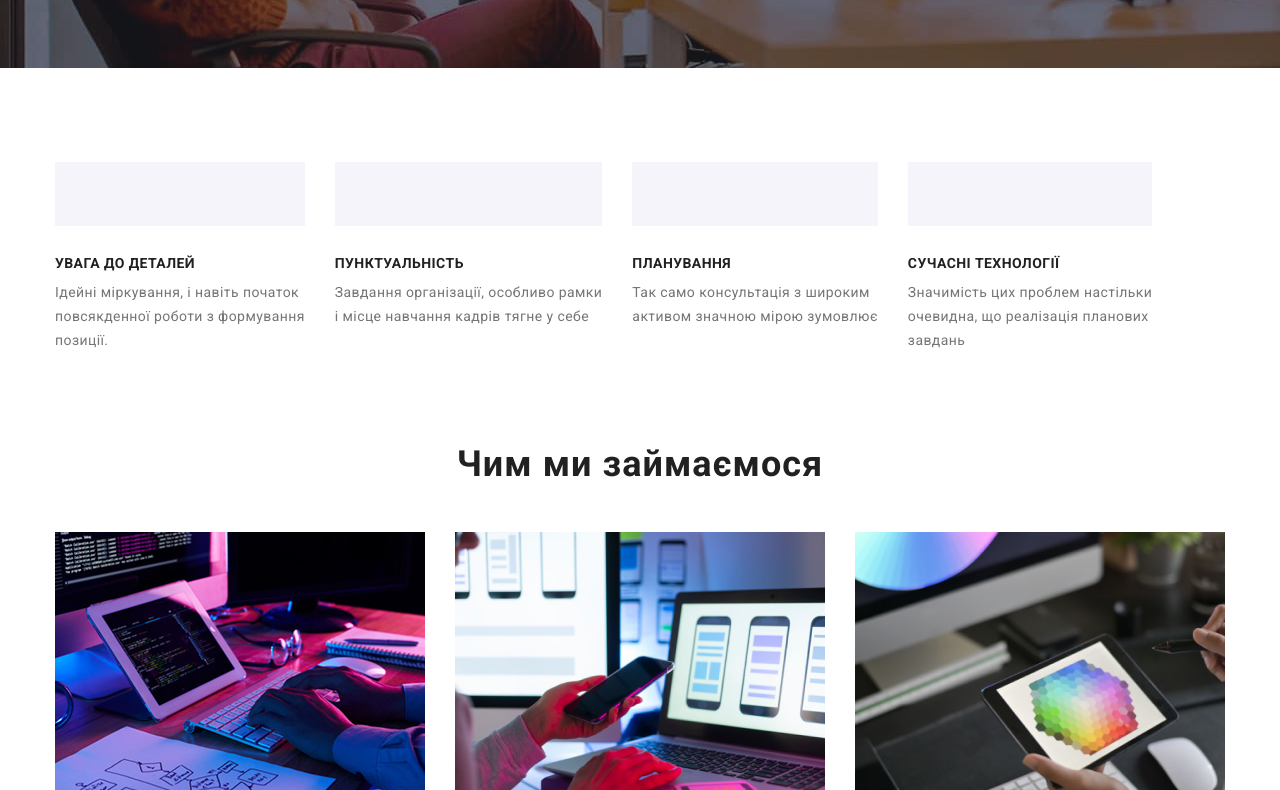
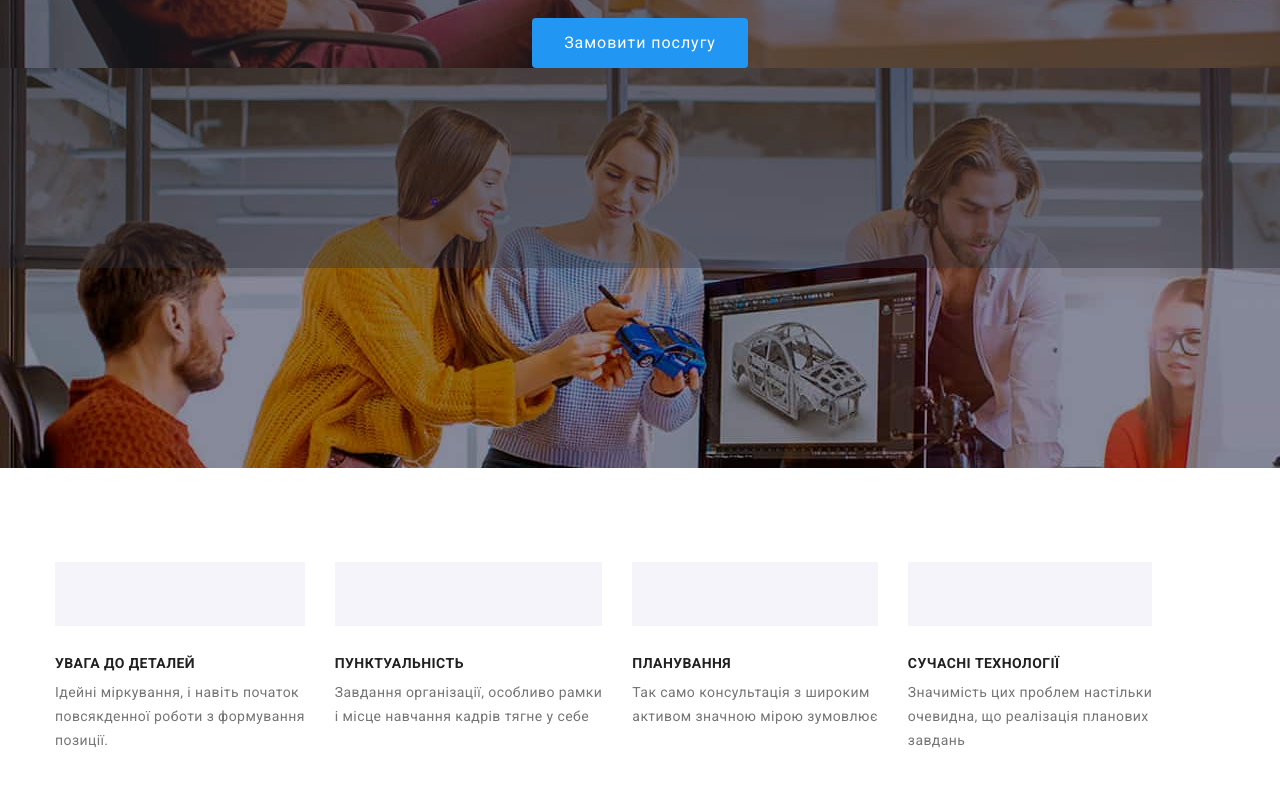
Before and after one commit to sasha7880/web-studio-main, a plain HTML site: page index.html in a window 1280 px wide. Shown: the part 608-1398 px from the top of the page. Drawn offline with nearby package versions, Linux system fonts and the light colour scheme; a web font is replaced by a local one.

Commit message:
first commit

```diff
--- a/css/style.css
+++ b/css/style.css
@@ -107,6 +107,8 @@ ul {
 .hero {
   background-color: var(--footer-background);
   background-image: url("../imgs/main-page/hero.jpg");
+  padding-top: 200px;
+  padding-bottom: 200px;
 }
 
 .hero-overlay {
@@ -138,9 +140,9 @@ ul {
   background-color: var(--color-webstudio);
   color: var(--about-us-section);
   margin: 0 auto;
-  border-width: 0;
+  border-width: 0px;
   border-radius: 4px;
-  font-weight: 700;
+  font-weight: 700px;
   letter-spacing: 0.06em;
   line-height: 30px;
   font-size: 16px;
@@ -165,7 +167,7 @@ ul {
 }
 
 .benefits-title::before {
-  content: '';
+  content: "";
   background-color: var(--background-team);
   padding: 25px 100px;
   display: block;
@@ -364,11 +366,12 @@ ul {
   letter-spacing: 0.03em;
 }
 
+
 /* !POSTFOLIO START*/
 
 .control {
   padding-top: 94px;
-  padding-bottom: 34px;
+  padding-bottom: 50px;
 }
 
 .control-list {
```
